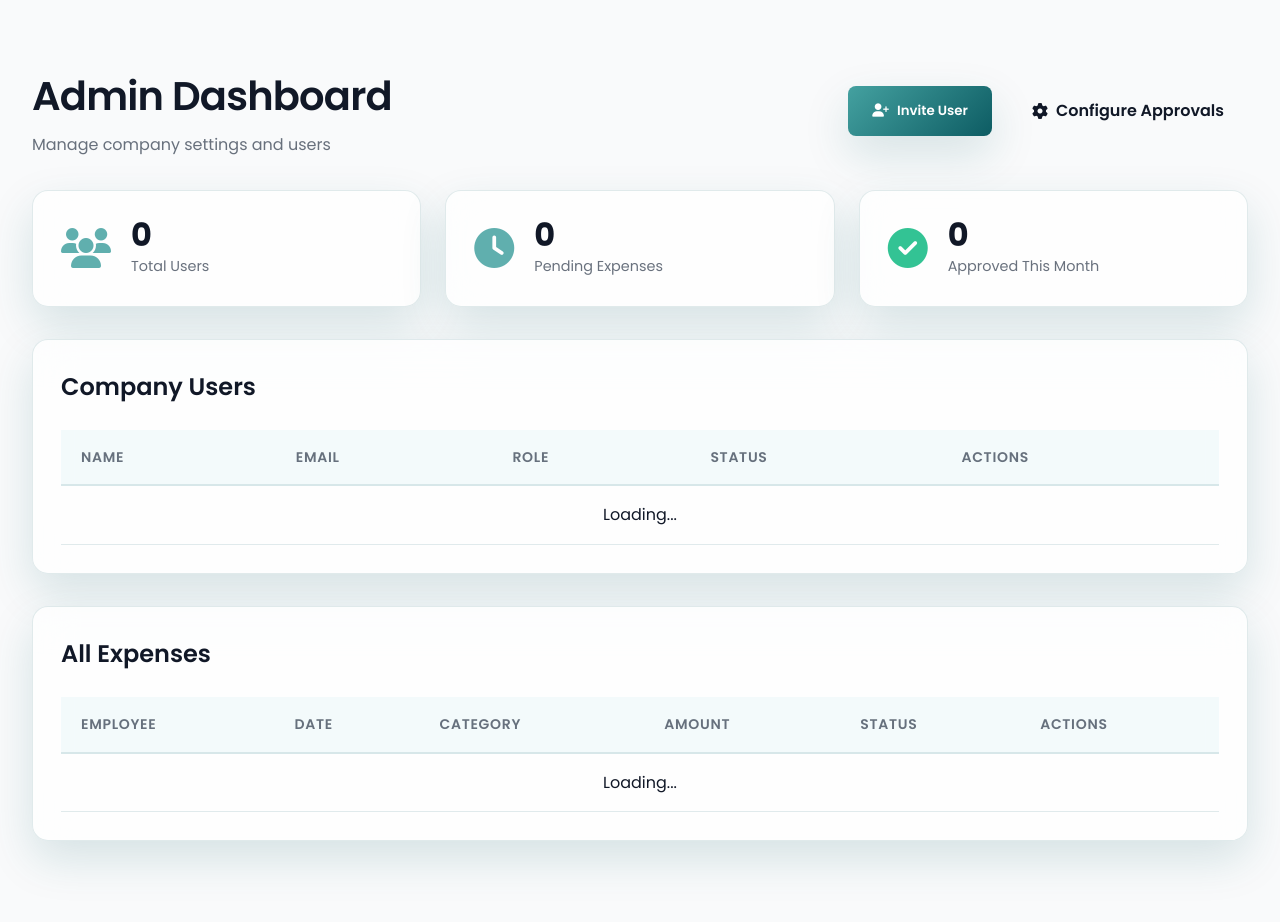
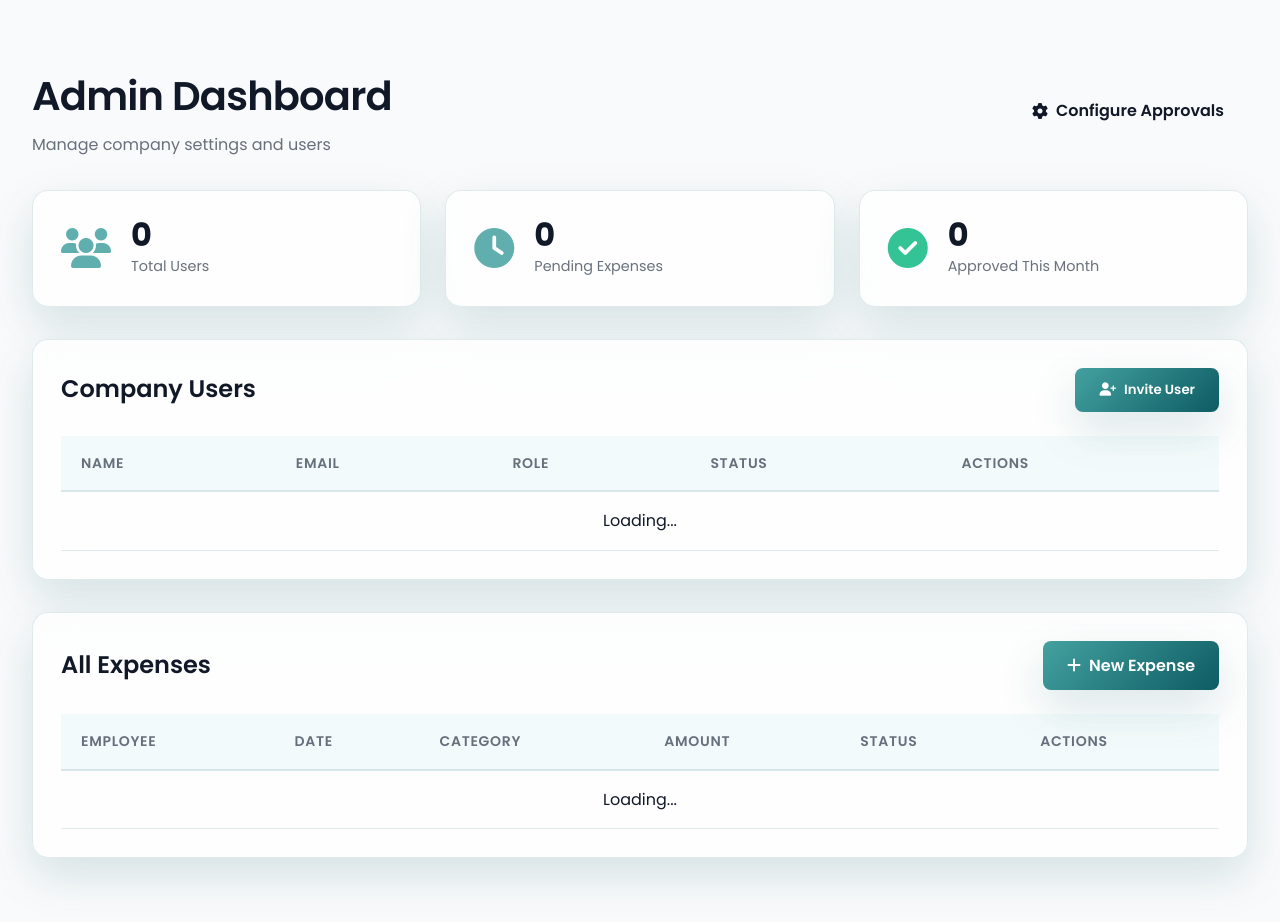
Before and after one commit to ArnavLabh/LedgerFlow-Odoo-IITGN-Hackathon-2025, a Flask app: template app/templates/dashboard/admin.html in a window 1280 px wide. Before the commit the page ends 868 px from the top, so only its background shows below. Run offline with Flask 3, Linux system fonts and the light colour scheme; the template is opened without the code that fills it, so the values that code supplies are empty.

Commit message:
added invite user, new expenses button to admin dashboard

```diff
--- a/app/templates/dashboard/admin.html
+++ b/app/templates/dashboard/admin.html
@@ -10,9 +10,6 @@
             <p class="subtitle">Manage company settings and users</p>
         </div>
         <div class="dashboard-actions">
-            <button onclick="showInviteModal()" class="btn btn-primary btn-elevated">
-                <i class="fas fa-user-plus"></i> Invite User
-            </button>
             <a href="/admin/config" class="btn btn-outline">
                 <i class="fas fa-cog"></i> Configure Approvals
             </a>
@@ -44,7 +41,12 @@
     </div>
 
     <div class="table-container" data-animate="slide-up" style="--animate-delay: 200ms;">
-        <h2>Company Users</h2>
+        <div style="display: flex; justify-content: space-between; align-items: center; margin-bottom: 1.5rem; flex-wrap: wrap; gap: 1rem;">
+            <h2 style="margin: 0;">Company Users</h2>
+            <button onclick="showInviteModal()" class="btn btn-primary btn-elevated">
+                <i class="fas fa-user-plus"></i> Invite User
+            </button>
+        </div>
         <table class="data-table" id="usersTable">
             <thead>
                 <tr>
@@ -64,7 +66,12 @@
     </div>
 
     <div class="table-container" data-animate="slide-up" style="--animate-delay: 300ms;">
-        <h2>All Expenses</h2>
+        <div style="display: flex; justify-content: space-between; align-items: center; margin-bottom: 1.5rem; flex-wrap: wrap; gap: 1rem;">
+            <h2 style="margin: 0;">All Expenses</h2>
+            <a href="/expenses/new" class="btn btn-primary btn-elevated">
+                <i class="fas fa-plus"></i> New Expense
+            </a>
+        </div>
         <table class="data-table" id="expensesTable">
             <thead>
                 <tr>
```
